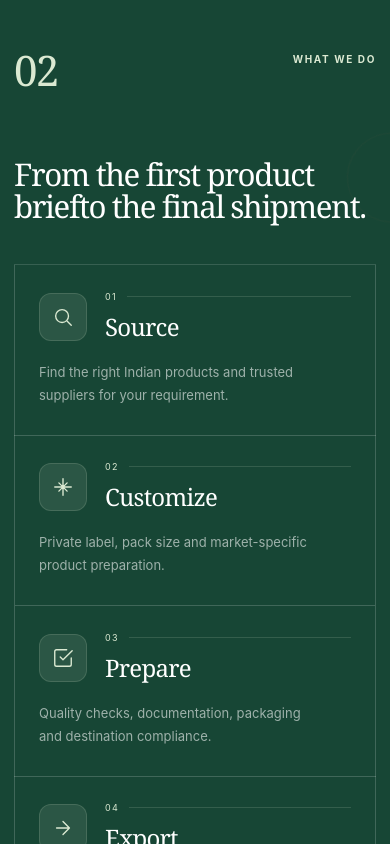
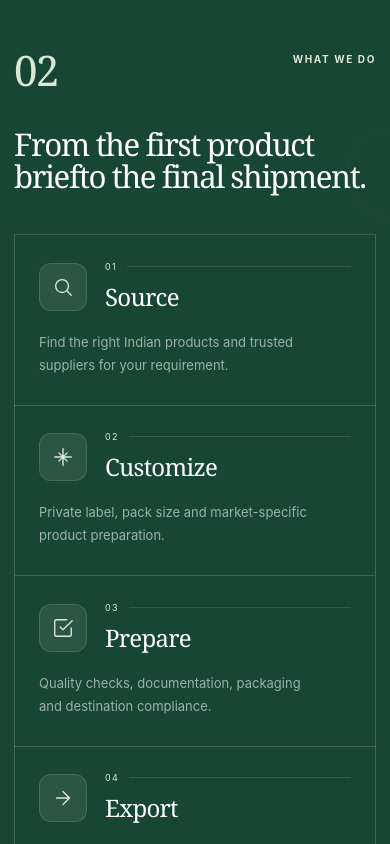
Before and after one commit to Lokesh-5618/sri-jothi-site, a React (Vite) app: page / in a window 390 px wide. Shown: the part 1180-2024 px from the top of the page. Built offline with nearby package versions, Linux system fonts and the light colour scheme.

Commit message:
Update index.css

```diff
--- a/src/index.css
+++ b/src/index.css
@@ -2998,7 +2998,7 @@ html, body {
 
   .home-section-head > .display {
     width: 100%;
-    margin-top: 82px;
+    margin-top: 48px;
   }
 }
 
@@ -3009,6 +3009,6 @@ html, body {
   }
 
   .home-section-head > .display {
-    margin-top: 72px;
-  }
-}
+    margin-top: 42px;
+  }
+}
```
